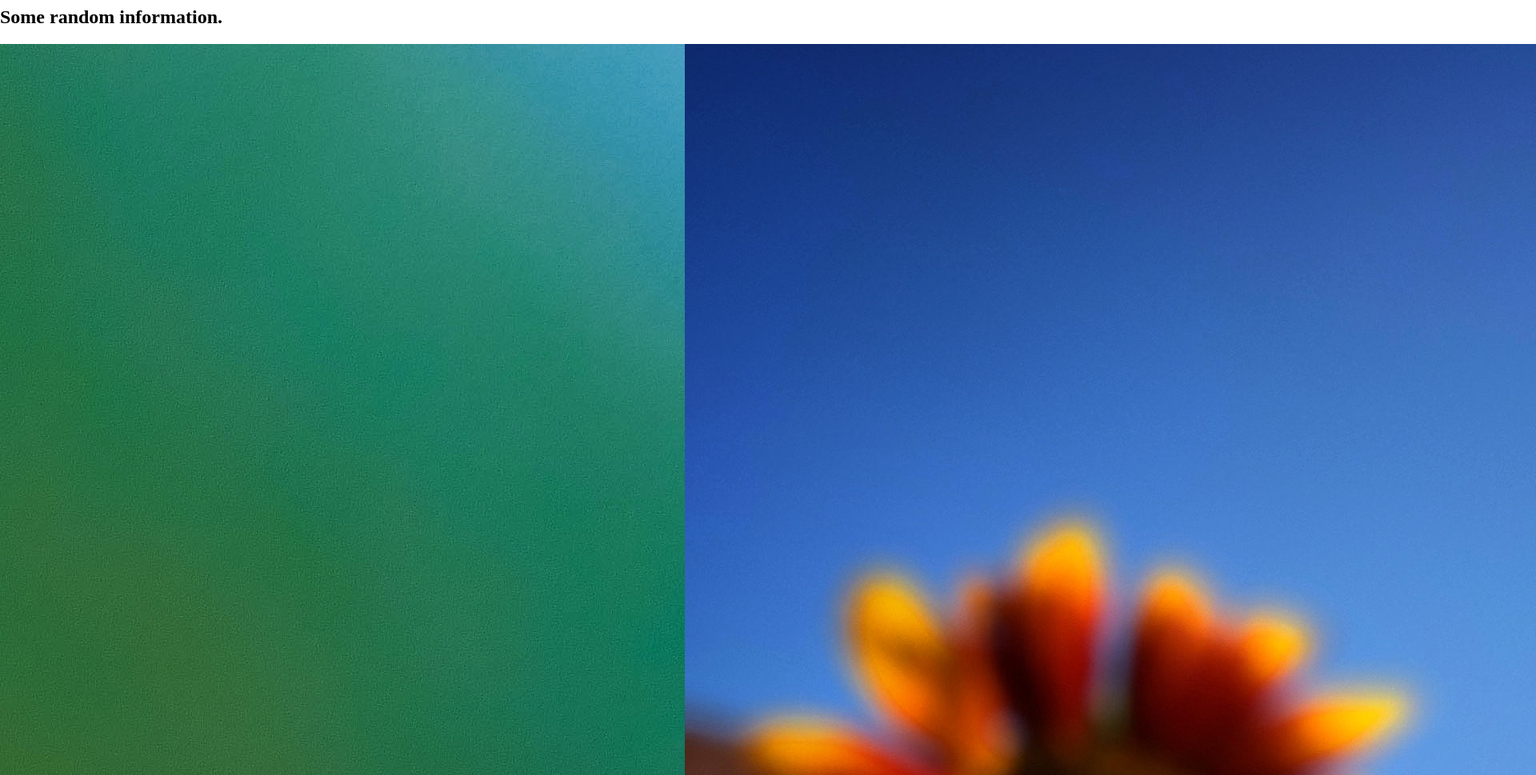
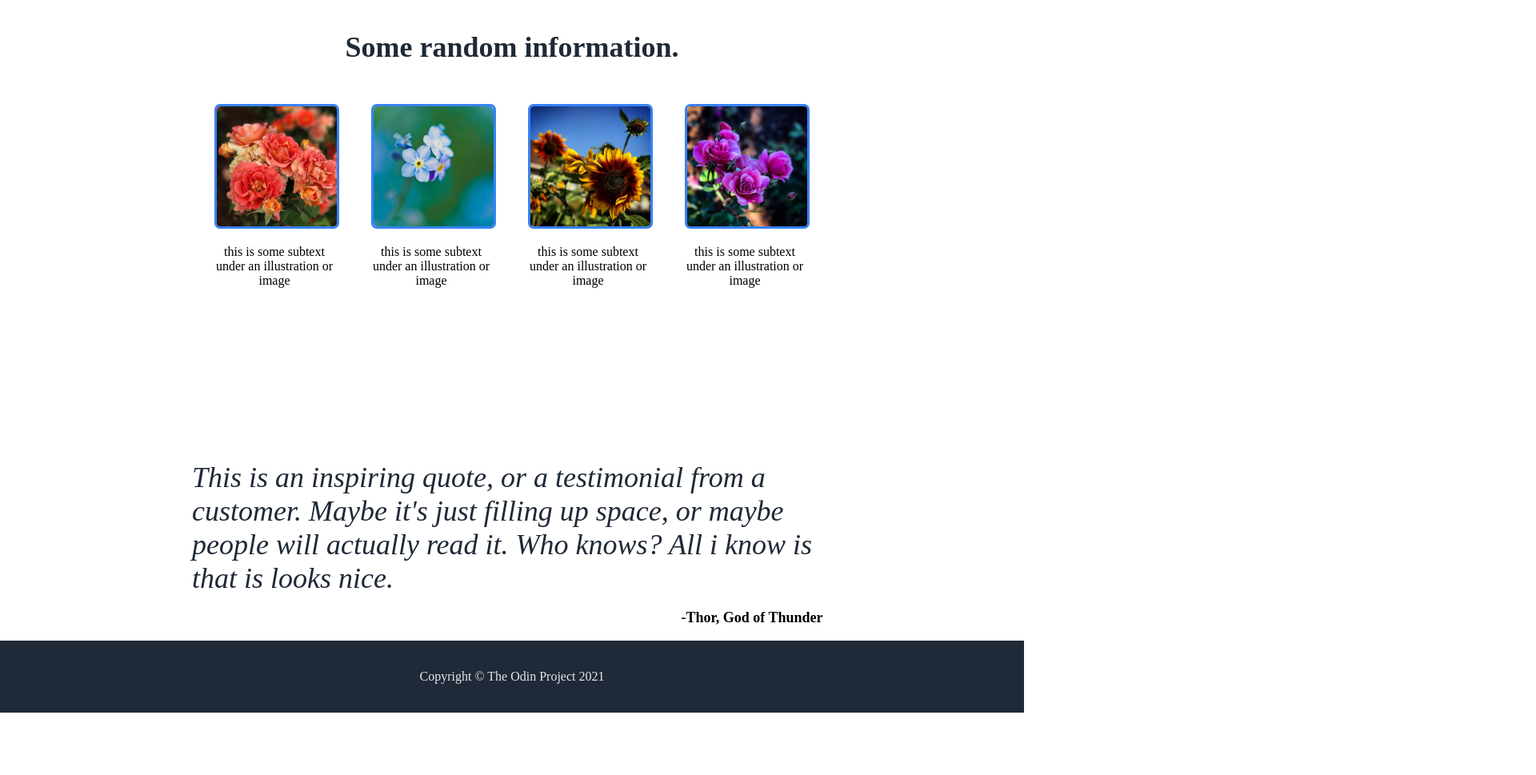
Before and after one commit to AlAlicious/Landing-Page, a plain HTML site: page index.html in a window 1280 px wide. Shown: the part 680-1649 px from the top of the page at 80% size, 1920 px wide, since content can reach past the window. After the commit the page ends 1571 px from the top, so only its background shows below. Drawn offline with Linux system fonts and the light colour scheme.

Commit message:
changed images resolution, changed page layout

```diff
--- a/styles.css
+++ b/styles.css
@@ -15,6 +15,8 @@ body {
     background-color: #1F2937;
     display: flex;
     justify-content: center;
+    padding: 20px 0px;
+    color: #E5E7EB;
 }
 h1 {
     font-size: 48px;
@@ -58,8 +60,19 @@ button {
     display: flex;
 
 }
-img {
-
+.text-middle {
+    display: flex;
+    justify-content: center;
+    font-size: 24px;
+    font-weight: bold;
+    color: #1F2937;
+    margin: 20px 0px;
+}
+.boxes img {
+    max-width: 150px;
+    max-height: 150px;
+    border-radius: 7px;
+    border: solid 3px #3882F6;
 }
 .header-links p {
     padding: 0px 10px;
@@ -71,4 +84,31 @@ img {
 }
 .boxes p {
     max-width: 150px;
+    text-align: center;
 }
+.boxes div {
+    margin: 0px 20px 200px 20px;
+}
+.quote {
+    display: flex;
+    justify-content: center;
+
+}
+.quote div {
+    font-size: 36px;
+    font-weight: lighter;
+    font-style: italic;
+    color: #1F2937;
+    max-width: 800px;
+
+}
+.thor {
+    display: flex;
+    justify-content: center;
+    margin-left: 600px;
+    font-weight: bold;
+    font-size: 18px;
+}
+.quote div p {
+    margin: 0px;
+}
```
